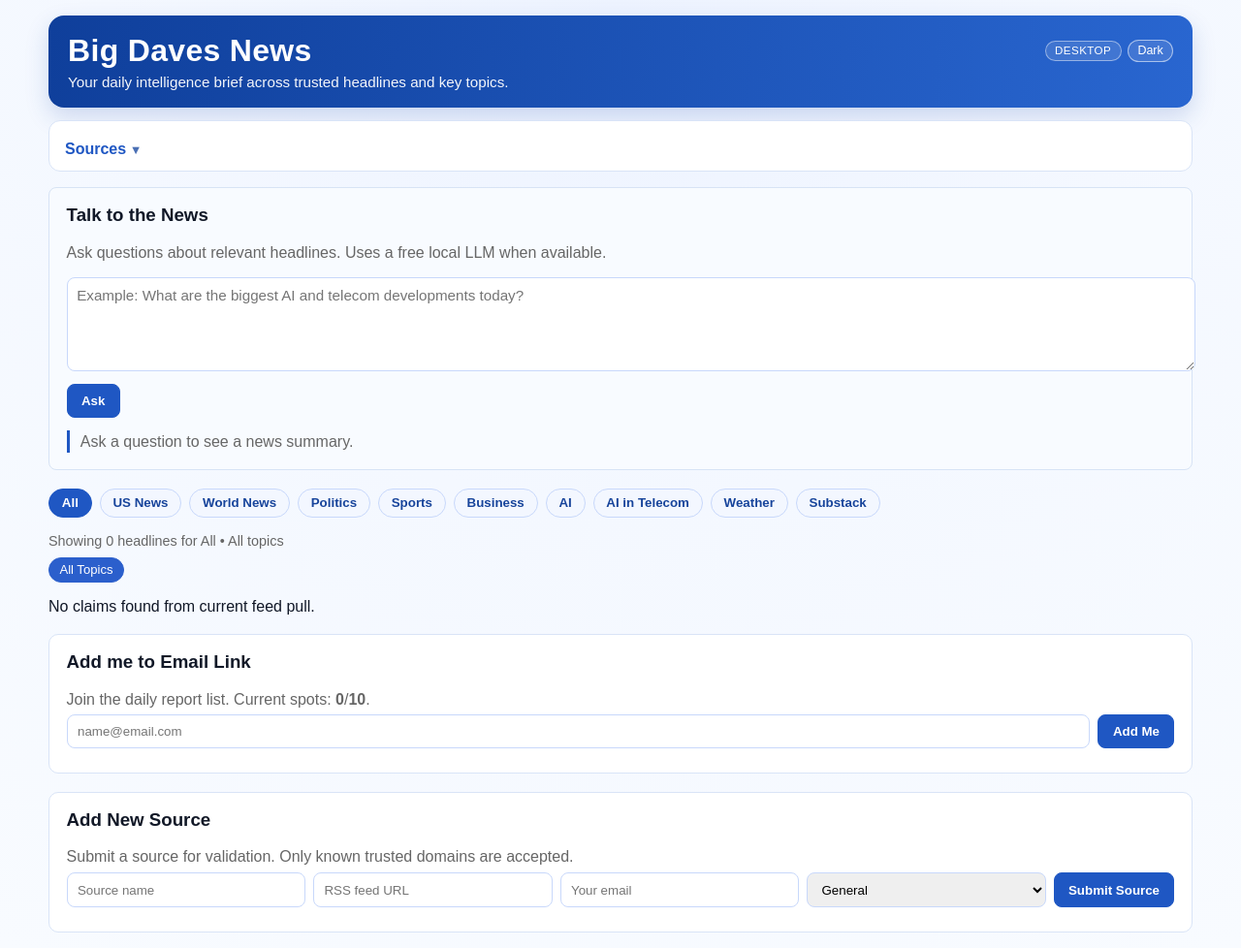
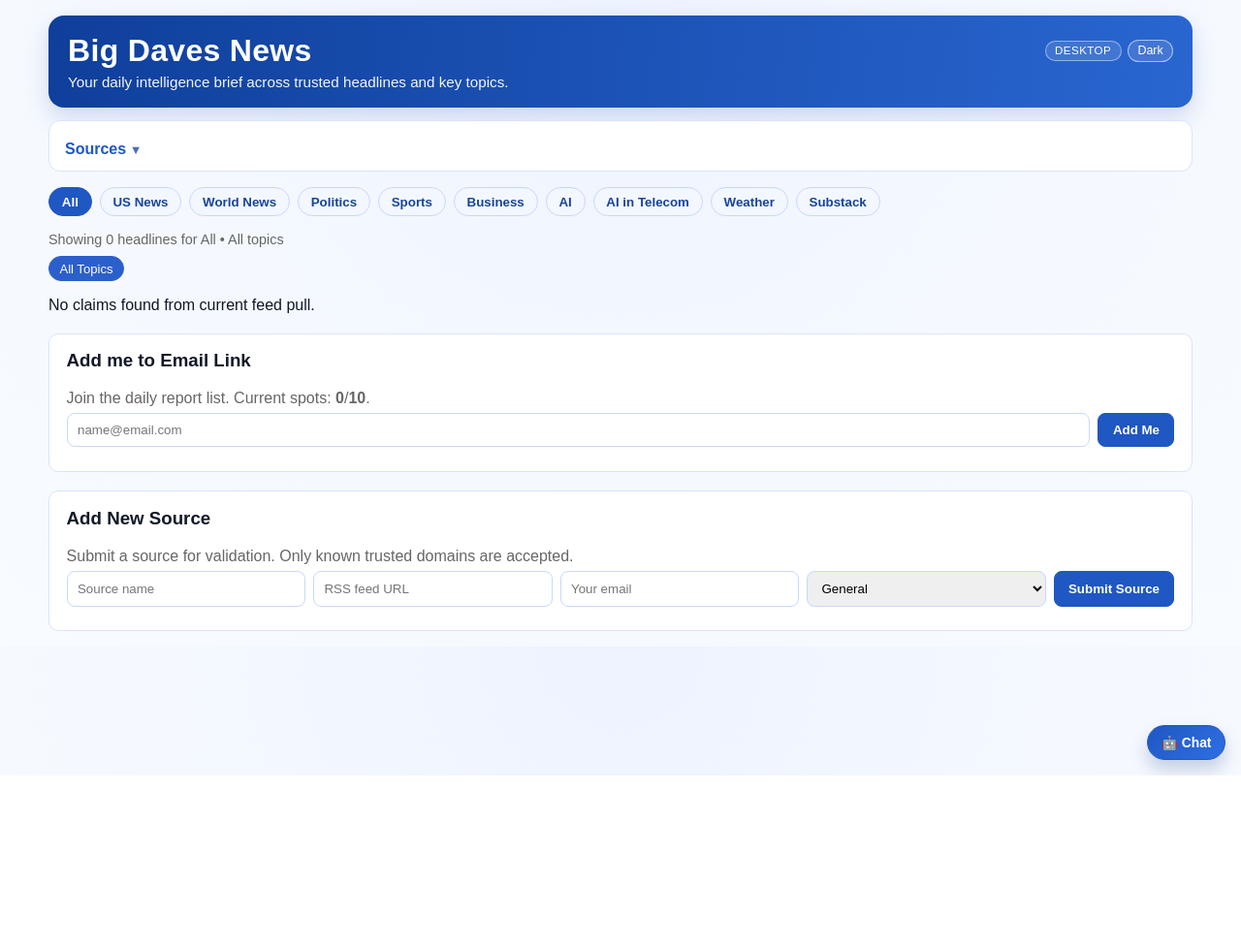
Before and after one commit to dking2451/Big-Daves-News-, a FastAPI app: page /headlines in a window 1280 px wide. Shown: the whole page at 97% size. After the commit the page ends 800 px from the top, so only its background shows below. Run offline with FastAPI, Linux system fonts and the light colour scheme.

Commit message:
Improve weather and chat entry UX for first-load clarity.
Auto-load default Dallas weather when no ZIP is saved and convert Talk to News into a collapsed bot-launcher panel to declutter headlines.

Made-with: Cursor

```diff
--- a/templates/index.html
+++ b/templates/index.html
@@ -69,6 +69,22 @@
       #substack-list { margin-top: 0.8rem; }
       .substack-publication { color: #17449b; font-size: 0.85rem; }
       #talk-to-news { border: 1px solid #d7e3f5; border-radius: 8px; padding: 1rem; margin: 1rem 0 1.2rem 0; background: #f8fbff; }
+      #talk-to-news.collapsed { display: none; }
+      #talk-toggle-btn {
+        position: fixed;
+        right: 1rem;
+        bottom: 1rem;
+        z-index: 30;
+        border: 1px solid #1f57c3;
+        background: linear-gradient(135deg, #1f57c3, #2f6fe3);
+        color: #fff;
+        border-radius: 999px;
+        padding: 0.55rem 0.85rem;
+        font-weight: 700;
+        font-size: 0.86rem;
+        cursor: pointer;
+        box-shadow: 0 10px 18px rgba(20, 54, 124, 0.22);
+      }
       #talk-question { width: 100%; border: 1px solid #c8d8fb; border-radius: 8px; min-height: 76px; padding: 0.6rem; font-family: inherit; font-size: 0.95rem; }
       #ask-news-btn { margin-top: 0.6rem; border: 1px solid #1f57c3; background: #1f57c3; color: #fff; border-radius: 8px; padding: 0.55rem 0.9rem; font-weight: 600; cursor: pointer; }
       #talk-answer { margin-top: 0.8rem; white-space: pre-wrap; line-height: 1.45; border-left: 3px solid #1f57c3; padding-left: 0.7rem; }
@@ -181,6 +197,12 @@
       body[data-form-factor="mobile"] #source-request-form {
         flex-direction: column;
       }
+      body[data-form-factor="mobile"] #talk-toggle-btn {
+        right: 0.6rem;
+        bottom: 5.1rem;
+        font-size: 0.8rem;
+        padding: 0.5rem 0.74rem;
+      }
       body[data-form-factor="mobile"] #email-input,
       body[data-form-factor="mobile"] #source-name-input,
       body[data-form-factor="mobile"] #source-rss-input,
@@ -230,6 +252,10 @@
         background: #0f1628;
         color: #e8eefc;
         border-color: #33446e;
+      }
+      body[data-theme="dark"] #talk-toggle-btn {
+        border-color: #5f87d8;
+        box-shadow: 0 10px 18px rgba(0, 0, 0, 0.45);
       }
       @media (max-width: 760px) {
         body {
@@ -322,6 +348,7 @@
       </div>
       <div id="talk-answer" class="muted">Ask a question to see a news summary.</div>
     </section>
+    <button id="talk-toggle-btn" type="button" aria-controls="talk-to-news" aria-expanded="false">🤖 Chat</button>
     <div class="category-bar">
       <button class="category-btn active" data-category="All">All</button>
       <button class="category-btn" data-category="US News">US News</button>
@@ -455,6 +482,8 @@
         const adminReviewList = document.getElementById("admin-review-list");
         const subtopicBar = document.getElementById("subtopic-bar");
         const headlineFilterStatus = document.getElementById("headline-filter-status");
+        const talkPanel = document.getElementById("talk-to-news");
+        const talkToggleBtn = document.getElementById("talk-toggle-btn");
         let titleClickCount = 0;
         let titleClickTimer = null;
         let selectedCategory = "All";
@@ -494,6 +523,18 @@
         function initTheme() {
           const saved = localStorage.getItem("bdn-theme");
           applyTheme(saved === "dark" ? "dark" : "light");
+        }
+
+        function setTalkPanelOpen(open) {
+          if (!talkPanel || !talkToggleBtn) {
+            return;
+          }
+          talkPanel.classList.toggle("collapsed", !open);
+          talkToggleBtn.textContent = open ? "✕ Close Chat" : "🤖 Chat";
+          talkToggleBtn.setAttribute("aria-expanded", open ? "true" : "false");
+          if (open) {
+            window.scrollTo({ top: talkPanel.offsetTop - 10, behavior: "smooth" });
+          }
         }
 
         function isCardInSelectedCategory(card) {
@@ -841,10 +882,17 @@
             }
           });
         }
+        if (talkToggleBtn) {
+          talkToggleBtn.addEventListener("click", () => {
+            const isCollapsed = talkPanel.classList.contains("collapsed");
+            setTalkPanelOpen(isCollapsed);
+          });
+        }
 
         renderSubtopicButtons();
         applyHeadlineFilters();
         initTheme();
+        setTalkPanelOpen(false);
         applyFormFactor();
         window.addEventListener("resize", applyFormFactor);
       })();
--- a/templates/weather.html
+++ b/templates/weather.html
@@ -266,6 +266,7 @@
         const savedZipLabel = document.getElementById("saved-zip-label");
         const clearSavedZipBtn = document.getElementById("clear-saved-zip-btn");
         const ZIP_STORAGE_KEY = "bdn-weather-zip";
+        const DEFAULT_ZIP_CODE = "75201";
 
         function detectFormFactor() {
           const width = window.innerWidth;
@@ -492,6 +493,9 @@
         if (existingZip) {
           weatherZipInput.value = existingZip;
           fetchWeather("zip_code=" + encodeURIComponent(existingZip));
+        } else {
+          weatherZipInput.value = DEFAULT_ZIP_CODE;
+          fetchWeather("zip_code=" + encodeURIComponent(DEFAULT_ZIP_CODE));
         }
         initTheme();
         applyFormFactor();
```
